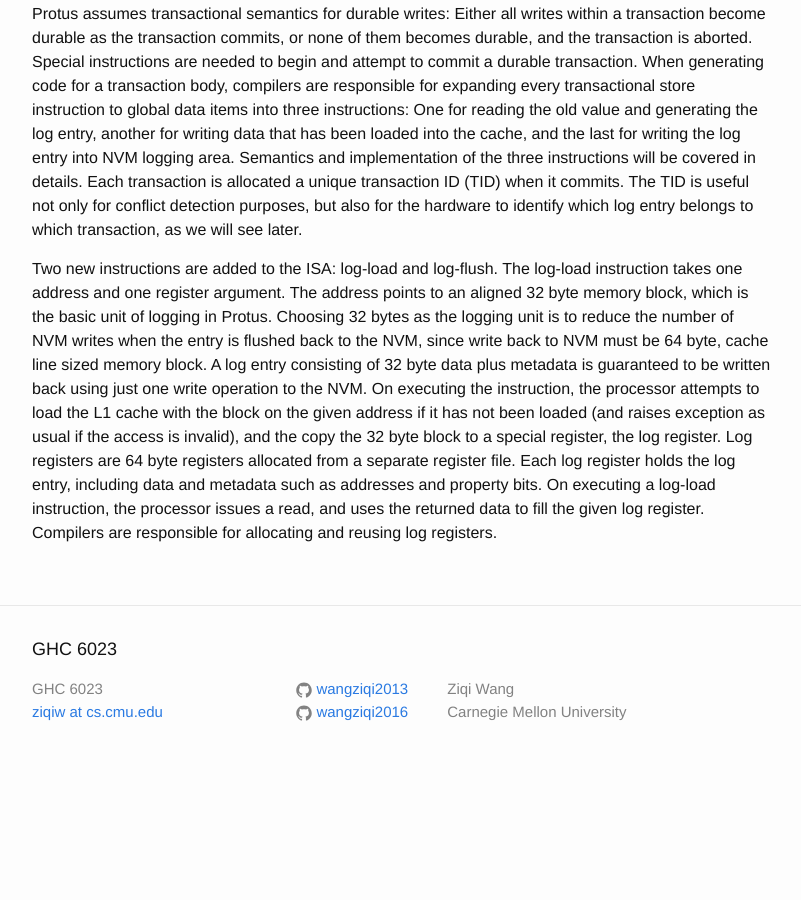
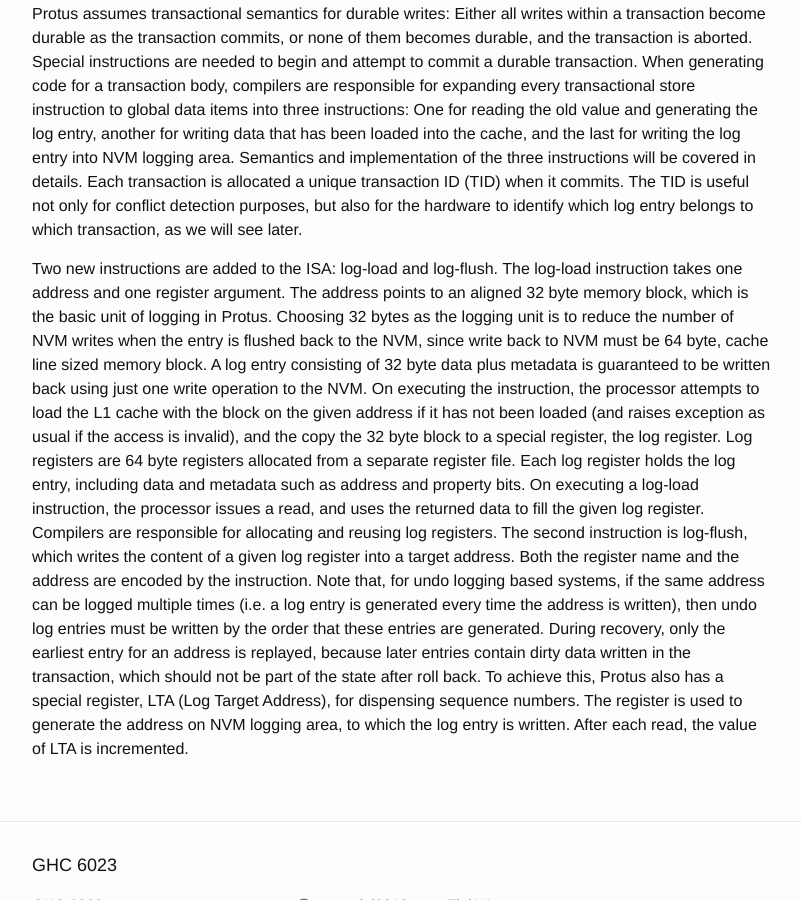
Before and after one commit to wangziqi2013/wangziqi2013.github.io, a Jekyll site: the page built from _posts/2019-03-16-proteus.markdown, in a window 1280 px wide and 900 px high, scrolled down 1258 px. Shown: the whole window, without its empty margins (238-1039 px from the left). Built offline with Jekyll 4.4.1, drawn with Linux system fonts in a browser that asks for light colours; before the commit the page ends 2041 px from its top, so only the background shows below that.

Commit message:
Adding LTA

```diff
--- a/_posts/2019-03-16-proteus.markdown
+++ b/_posts/2019-03-16-proteus.markdown
@@ -56,6 +56,13 @@ NVM must be 64 byte, cache line sized memory block. A log entry consisting of 32
 to be written back using just one write operation to the NVM. On executing the instruction, the processor attempts to load
 the L1 cache with the block on the given address if it has not been loaded (and raises exception as usual if the access
 is invalid), and the copy the 32 byte block to a special register, the log register. Log registers are 64 byte registers
-allocated from a separate register file. Each log register holds the log entry, including data and metadata such as addresses
+allocated from a separate register file. Each log register holds the log entry, including data and metadata such as address
 and property bits. On executing a log-load instruction, the processor issues a read, and uses the returned data to fill the
-given log register. Compilers are responsible for allocating and reusing log registers.
+given log register. Compilers are responsible for allocating and reusing log registers. The second instruction is log-flush,
+which writes the content of a given log register into a target address. Both the register name and the address are encoded
+by the instruction. Note that, for undo logging based systems, if the same address can be logged multiple times (i.e. a
+log entry is generated every time the address is written), then undo log entries must be written by the order that these
+entries are generated. During recovery, only the earliest entry for an address is replayed, because later entries contain
+dirty data written in the transaction, which should not be part of the state after roll back. To achieve this, Protus also
+has a special register, LTA (Log Target Address),  for dispensing sequence numbers. The register is used to generate the
+address on NVM logging area, to which the log entry is written. After each read, the value of LTA is incremented.
```
